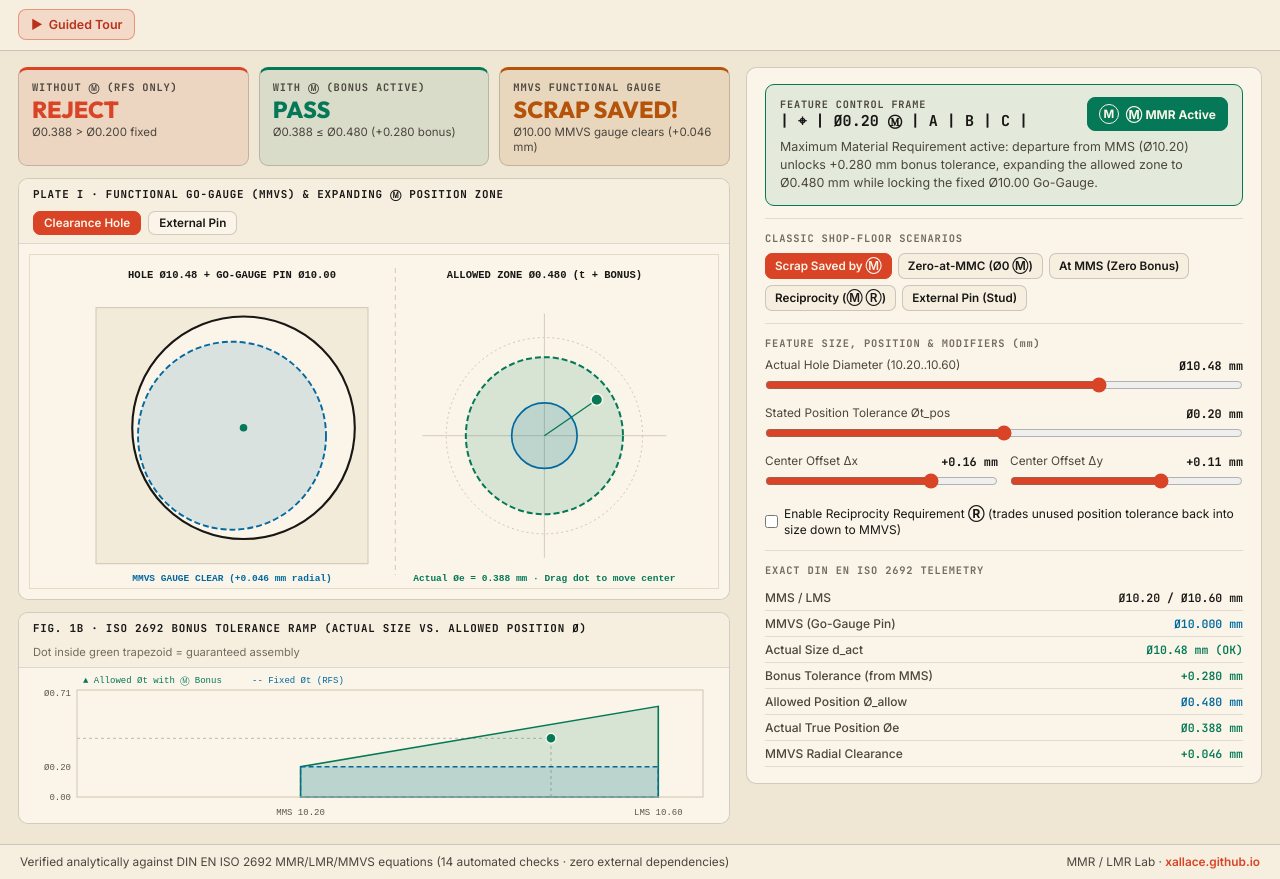
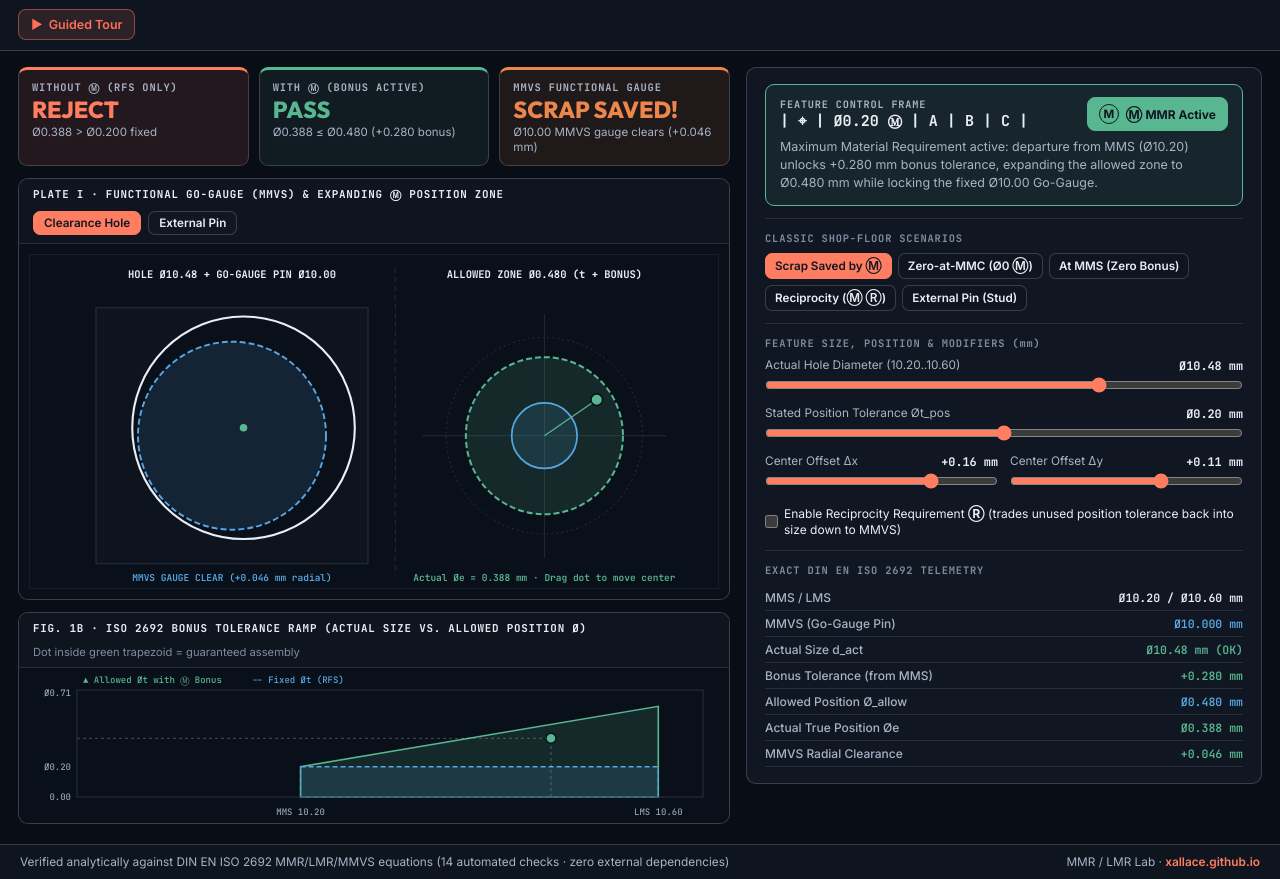
Before and after one commit to xallace/iso2692-mmr-lab, a plain HTML site: page index.html in a window 1280 px wide. Shown: the part 52-931 px from the top of the page. Drawn offline with Linux system fonts and the light colour scheme.

Commit message:
Dark theme matching the portfolio; light theme removed
The 1967 book-plate parchment palette is replaced by the dark palette of
xallace.github.io (page #090d16, light ink, accents brightened for dark).
There is no light mode any more. color-scheme: dark is set, 3D scenes render
material colours as authored (no sRGB re-encoding). SVG/DXF exports keep
their light print colours.

```diff
--- a/draw.js
+++ b/draw.js
@@ -9,21 +9,21 @@
   'use strict';
 
   const C = {
-    paper: '#faf5e8',
-    warm: '#f3ebda',
-    grid: '#e8dec9',
-    ink: '#181715',
-    muted: '#5c564c',
-    rule: '#cfc5b2',
-    ruleSoft: '#e4dac5',
-    green: '#047857',
-    greenFill: 'rgba(4, 120, 87, 0.14)',
-    blue: '#0369a1',
-    blueFill: 'rgba(3, 105, 161, 0.13)',
-    amber: '#b45309',
-    amberFill: 'rgba(180, 83, 9, 0.14)',
-    red: '#d94426',
-    redFill: 'rgba(217, 68, 38, 0.14)'
+    paper: '#0a101a',
+    warm: '#0e141e',
+    grid: '#151b26',
+    ink: '#e9edf5',
+    muted: '#95a0b4',
+    rule: '#29303c',
+    ruleSoft: '#181e29',
+    green: '#58b691',
+    greenFill: 'rgba(88, 182, 145, 0.14)',
+    blue: '#56a8e4',
+    blueFill: 'rgba(86, 168, 228, 0.13)',
+    amber: '#ed864b',
+    amberFill: 'rgba(237, 134, 75, 0.14)',
+    red: '#ff7d61',
+    redFill: 'rgba(255, 125, 97, 0.14)'
   };
 
   function setupCanvas(canvas) {
@@ -101,7 +101,7 @@
 
     // Crosshairs at TED (0,0)
     ctx.save();
-    ctx.strokeStyle = 'rgba(24, 23, 21, 0.24)';
+    ctx.strokeStyle = 'rgba(233, 237, 245, 0.24)';
     ctx.lineWidth = 0.9;
     ctx.setLineDash([10, 4, 2, 4]);
     ctx.beginPath();
@@ -161,7 +161,7 @@
       // Actual Pin shifted by dx, dy
       ctx.beginPath();
       ctx.arc(featCx, featCy, rAct, 0, Math.PI * 2);
-      ctx.fillStyle = 'rgba(232, 222, 200, 0.92)';
+      ctx.fillStyle = 'rgba(21, 27, 38, 0.92)';
       ctx.fill();
       ctx.strokeStyle = sol.activePass ? C.ink : C.red;
       ctx.lineWidth = 2.1;
@@ -238,7 +238,7 @@
     const rRfsPx = Math.max(2, (sol.tPos * 0.5) * zScale);
     ctx.beginPath();
     ctx.arc(rightCx, cy, rRfsPx, 0, Math.PI * 2);
-    ctx.fillStyle = sol.useMMR ? 'rgba(3, 105, 161, 0.12)' : C.amberFill;
+    ctx.fillStyle = sol.useMMR ? 'rgba(86, 168, 228, 0.12)' : C.amberFill;
     ctx.fill();
     ctx.strokeStyle = sol.useMMR ? C.blue : C.amber;
     ctx.lineWidth = 1.7;
@@ -314,7 +314,7 @@
       ctx.lineTo(xOf(endX), yOf(0));
     }
     ctx.closePath();
-    ctx.fillStyle = sol.useMMR ? C.greenFill : 'rgba(24,23,21,0.04)';
+    ctx.fillStyle = sol.useMMR ? C.greenFill : 'rgba(233, 237, 245,0.04)';
     ctx.fill();
     ctx.strokeStyle = sol.useMMR ? C.green : C.rule;
     ctx.lineWidth = 1.6;
@@ -334,7 +334,7 @@
     const px = xOf(sol.dAct);
     const py = yOf(Math.min(yMax, sol.posDiaErr));
     ctx.save();
-    ctx.strokeStyle = 'rgba(24,23,21,0.3)';
+    ctx.strokeStyle = 'rgba(233, 237, 245,0.3)';
     ctx.lineWidth = 0.9;
     ctx.setLineDash([3, 3]);
     ctx.beginPath();
@@ -434,10 +434,10 @@
       const py = cy - p.y * scale;
       if (Math.hypot(px - cx, py - cy) > rPx + 42) return;
       ctx.fillStyle = p.inSq
-        ? 'rgba(4, 120, 87, 0.55)'
+        ? 'rgba(88, 182, 145, 0.55)'
         : p.inBonus
-          ? 'rgba(3, 105, 161, 0.90)'
-          : 'rgba(217, 68, 38, 0.42)';
+          ? 'rgba(86, 168, 228, 0.90)'
+          : 'rgba(255, 125, 97, 0.42)';
       ctx.beginPath();
       ctx.arc(px, py, p.inBonus ? 3.2 : 2.3, 0, Math.PI * 2);
       ctx.fill();
@@ -520,7 +520,7 @@
     // Solid Circular Boss
     ctx.beginPath();
     ctx.arc(cx, cy, rBoss, 0, Math.PI * 2);
-    ctx.fillStyle = 'rgba(232, 222, 200, 0.92)';
+    ctx.fillStyle = 'rgba(21, 27, 38, 0.92)';
     ctx.fill();
     ctx.strokeStyle = C.ink;
     ctx.lineWidth = 2;
--- a/index.html
+++ b/index.html
@@ -19,7 +19,7 @@
         <a href="https://xallace.github.io/#technical-design" class="pill-btn back-chip" title="Back to Portfolio Hub">← Portfolio</a>
         <div class="brand-badge-icon" aria-hidden="true">
           <svg width="22" height="22" viewBox="0 0 24 24" fill="none" stroke="currentColor" stroke-width="2">
-            <circle cx="12" cy="12" r="9" stroke="#d94426" stroke-width="2" />
+            <circle cx="12" cy="12" r="9" stroke="#ff7d61" stroke-width="2" />
             <text x="12" y="16" font-family="Outfit, Inter, sans-serif" font-size="11" font-weight="800" fill="currentColor" stroke="none" text-anchor="middle">M</text>
           </svg>
         </div>
--- a/style.css
+++ b/style.css
@@ -1,29 +1,30 @@
 /* ==========================================================================
    style.css — MMR / LMR Bonus Tolerance Lab (1967 Technical Book-Plate Aesthetic)
-   Parchment Paper (#efe6d3), Technical Ink (#181715), Vermilion (#d94426)
+   Dark portfolio palette: Page (#090d16), Ink (#e9edf5), Vermilion (#ff7d61)
    ========================================================================== */
 
 :root {
-  --bg-app: #efe6d3;
-  --bg-panel: #f6efe0;
-  --bg-card-solid: #faf5e8;
-  --border: rgba(24, 23, 21, 0.19);
-  --border-soft: rgba(24, 23, 21, 0.11);
-  --border-strong: rgba(217, 68, 38, 0.55);
+  color-scheme: dark;
+  --bg-app: #090d16;
+  --bg-panel: #0f151f;
+  --bg-card-solid: #111722;
+  --border: rgba(233, 237, 245, 0.19);
+  --border-soft: rgba(233, 237, 245, 0.11);
+  --border-strong: rgba(255, 125, 97, 0.55);
 
-  --text-main: #181715;
-  --text-muted: #4b463e;
-  --text-dim: #736b5f;
+  --text-main: #e9edf5;
+  --text-muted: #a8b3c5;
+  --text-dim: #7f8b9f;
 
-  --accent: #d94426;
-  --accent-warm: #b45309;
-  --accent-ok: #047857;
-  --accent-blue: #0369a1;
+  --accent: #ff7d61;
+  --accent-warm: #ed864b;
+  --accent-ok: #58b691;
+  --accent-blue: #56a8e4;
 
-  --ok-bg: rgba(4, 120, 87, 0.09);
-  --warn-bg: rgba(217, 68, 38, 0.10);
-  --amber-bg: rgba(180, 83, 9, 0.10);
-  --blue-bg: rgba(3, 105, 161, 0.09);
+  --ok-bg: rgba(88, 182, 145, 0.09);
+  --warn-bg: rgba(255, 125, 97, 0.10);
+  --amber-bg: rgba(237, 134, 75, 0.10);
+  --blue-bg: rgba(86, 168, 228, 0.09);
 
   --font-ui: 'Inter', -apple-system, BlinkMacSystemFont, 'Segoe UI', sans-serif;
   --font-display: 'Outfit', 'Inter', sans-serif;
@@ -61,7 +62,7 @@ html, body {
 .brand-badge-icon {
   width: 36px; height: 36px; border-radius: 9px;
   display: flex; align-items: center; justify-content: center;
-  background: rgba(217, 68, 38, 0.10);
+  background: rgba(255, 125, 97, 0.10);
   border: 1px solid var(--border-strong);
   color: var(--text-main); flex-shrink: 0;
 }
@@ -72,7 +73,7 @@ html, body {
 
 .main-tabs {
   display: flex; align-items: center; gap: 4px;
-  background: rgba(24, 23, 21, 0.06);
+  background: rgba(233, 237, 245, 0.06);
   padding: 4px; border-radius: 10px; border: 1px solid var(--border);
   flex-wrap: wrap;
 }
@@ -83,8 +84,8 @@ html, body {
   font-size: 0.8rem; font-weight: 600; padding: 7px 12px;
   border-radius: 7px; cursor: pointer; transition: all 0.16s ease; white-space: nowrap;
 }
-.tab-btn:hover { color: var(--text-main); background: rgba(24, 23, 21, 0.06); }
-.tab-btn.active { background: var(--accent); color: #faf5e8; }
+.tab-btn:hover { color: var(--text-main); background: rgba(233, 237, 245, 0.06); }
+.tab-btn.active { background: var(--accent); color: #111722; }
 
 .pill-btn {
   display: inline-flex; align-items: center; gap: 6px;
@@ -95,8 +96,8 @@ html, body {
   transition: all 0.15s ease; white-space: nowrap;
 }
 .pill-btn:hover { border-color: var(--border-strong); transform: translateY(-1px); }
-.pill-btn.accent { background: rgba(217, 68, 38, 0.12); border-color: rgba(217, 68, 38, 0.45); color: #b8321b; }
-.pill-btn.vermilion { background: var(--accent); border-color: var(--accent); color: #faf5e8; }
+.pill-btn.accent { background: rgba(255, 125, 97, 0.12); border-color: rgba(255, 125, 97, 0.45); color: #fb7158; }
+.pill-btn.vermilion { background: var(--accent); border-color: var(--accent); color: #111722; }
 
 /* Tour */
 .tour-banner {
@@ -107,7 +108,7 @@ html, body {
 .tour-left { display: flex; align-items: flex-start; gap: 12px; }
 .tour-step-badge {
   font-family: var(--font-mono); font-size: 0.7rem; font-weight: 700;
-  padding: 4px 8px; border-radius: 6px; background: var(--accent); color: #faf5e8; white-space: nowrap;
+  padding: 4px 8px; border-radius: 6px; background: var(--accent); color: #111722; white-space: nowrap;
 }
 .tour-title { font-family: var(--font-display); font-size: 1rem; font-weight: 700; margin-bottom: 3px; }
 .tour-body { font-size: 0.82rem; color: var(--text-muted); line-height: 1.45; max-width: 820px; }
@@ -162,7 +163,7 @@ html, body {
   padding: 4px 10px; cursor: pointer;
 }
 .mini-btn:hover { border-color: var(--border-strong); }
-.mini-btn.vermilion, .mini-btn.active { background: var(--accent); border-color: var(--accent); color: #faf5e8; }
+.mini-btn.vermilion, .mini-btn.active { background: var(--accent); border-color: var(--accent); color: #111722; }
 
 .inline-check { display: inline-flex; align-items: center; gap: 6px; font-size: 0.75rem; color: var(--text-main); cursor: pointer; line-height: 1.35; }
 .inline-check input { accent-color: var(--accent); }
@@ -191,7 +192,7 @@ html, body {
   font-family: var(--font-ui); font-size: 0.75rem; font-weight: 700;
   padding: 6px 11px; cursor: pointer; white-space: nowrap;
 }
-.e-toggle-btn[aria-pressed="true"] { background: var(--accent-ok); border-color: var(--accent-ok); color: #faf5e8; }
+.e-toggle-btn[aria-pressed="true"] { background: var(--accent-ok); border-color: var(--accent-ok); color: #111722; }
 .e-circle {
   display: inline-flex; align-items: center; justify-content: center;
   width: 20px; height: 20px; border-radius: 50%;
@@ -208,7 +209,7 @@ html, body {
   padding: 5px 9px; cursor: pointer;
 }
 .preset-btn:hover { border-color: var(--border-strong); }
-.preset-btn.active { background: var(--accent); border-color: var(--accent); color: #faf5e8; }
+.preset-btn.active { background: var(--accent); border-color: var(--accent); color: #111722; }
 
 .slider-item { margin-bottom: 9px; }
 .slider-head { display: flex; justify-content: space-between; font-size: 0.74rem; margin-bottom: 3px; color: var(--text-muted); }
```
